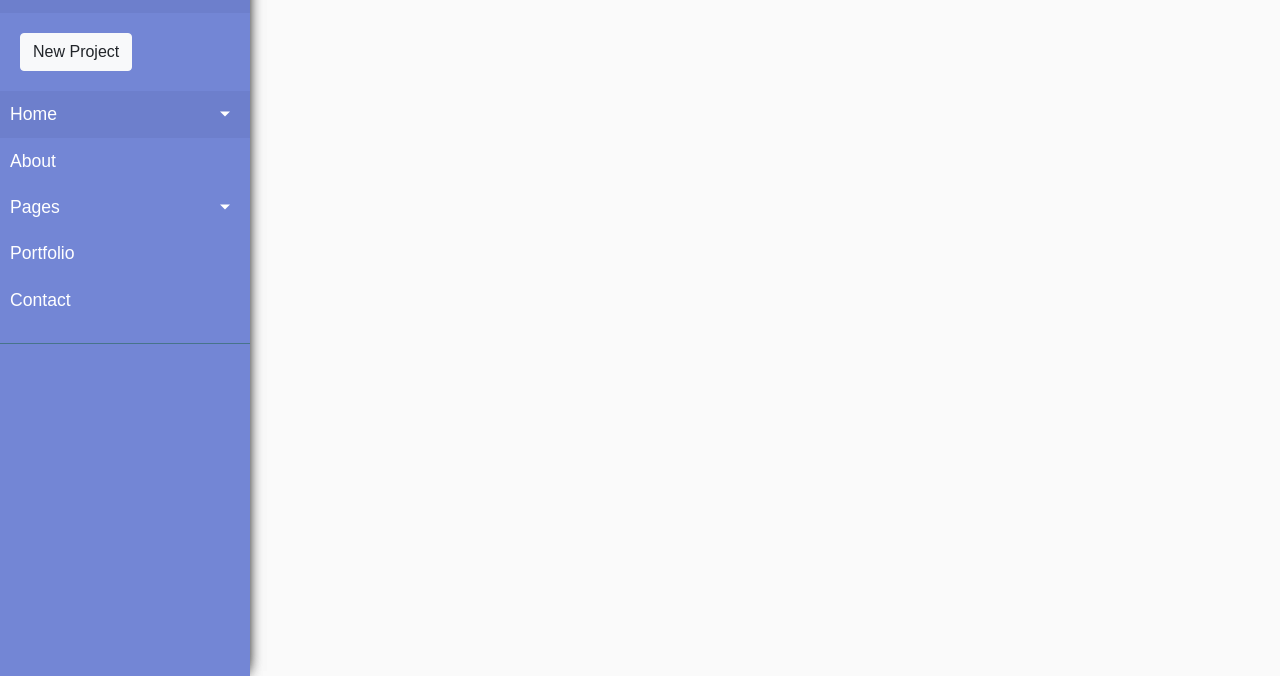
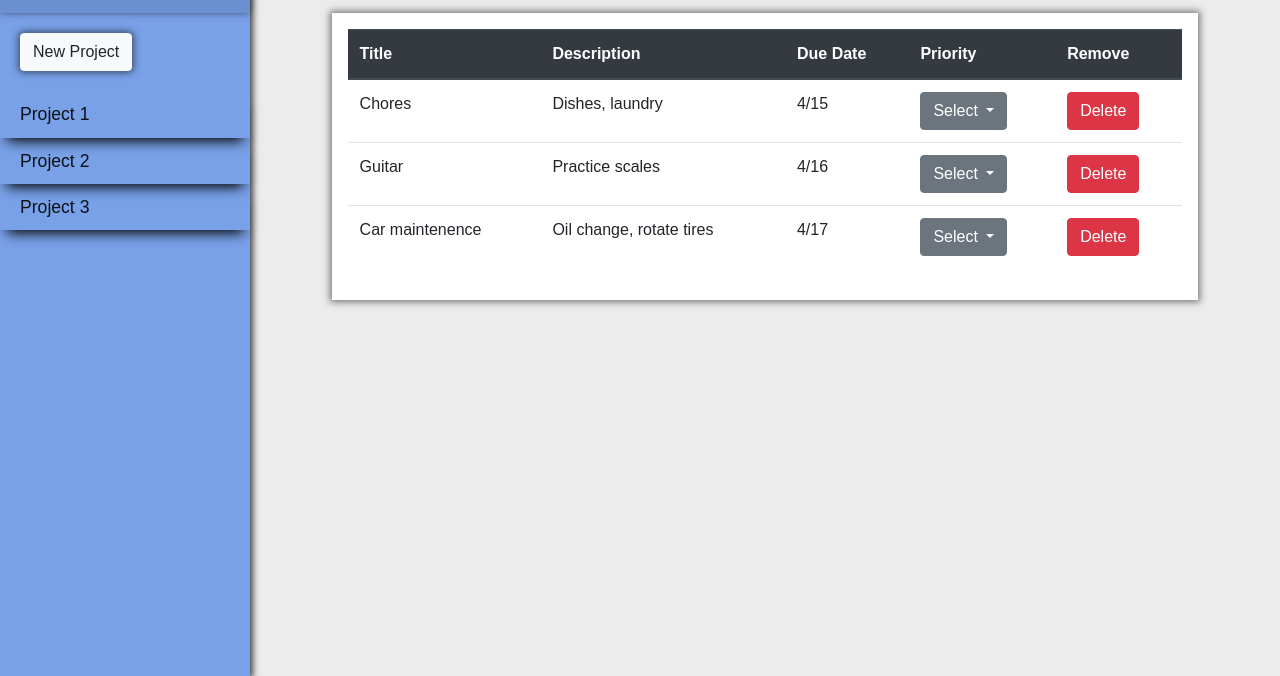
Before and after one commit to kasweigart/To-Do-List, a website built with webpack: page dist/index.html in a window 1280 px wide. Shown: the part 124-800 px from the top of the page. Built offline with nearby package versions, Linux system fonts and the light colour scheme.

Commit message:
added style and dummy text to sidebar and main page

```diff
--- a/dist/index.html
+++ b/dist/index.html
@@ -21,75 +21,90 @@
       </div>
       <div id="sidebar">
         <div class="wrapper">
-          <!-- Sidebar -->
           <nav id="sidebar">
             <div class="sidebar-header">
               <h3>My Projects</h3>
             </div>
             <ul class="list-unstyled components">
-              <button id="newProject" class="btn btn-light">New Project</button>
-              <li class="active">
-                <a
-                  href="#homeSubmenu"
-                  data-toggle="collapse"
-                  aria-expanded="false"
-                  class="dropdown-toggle"
-                  id="home-dropdown-toggle"
-                  >Home</a
-                >
-                <ul class="collapse list-unstyled" id="homeSubmenu">
-                  <li>
-                    <a href="#">Home 1</a>
-                  </li>
-                  <li>
-                    <a href="#">Home 2</a>
-                  </li>
-                  <li>
-                    <a href="#">Home 3</a>
-                  </li>
-                </ul>
+              <button id="newProjectButton" class="btn btn-light">
+                New Project
+              </button>
+              <li>
+                <a href="#">Project 1</a>
               </li>
               <li>
-                <a href="#">About</a>
+                <a href="#">Project 2</a>
               </li>
               <li>
-                <a
-                  href="#pageSubmenu"
-                  data-toggle="collapse"
-                  aria-expanded="false"
-                  class="dropdown-toggle"
-                  >Pages</a
-                >
-                <ul class="collapse list-unstyled" id="pageSubmenu">
-                  <li>
-                    <a href="#">Page 1</a>
-                  </li>
-                  <li>
-                    <a href="#">Page 2</a>
-                  </li>
-                  <li>
-                    <a href="#">Page 3</a>
-                  </li>
-                </ul>
-              </li>
-              <li>
-                <a href="#">Portfolio</a>
-              </li>
-              <li>
-                <a href="#">Contact</a>
+                <a href="#">Project 3</a>
               </li>
             </ul>
           </nav>
+          <div id="toDoList">
+            <table class='table'>
+              <thead class='thead-dark'>
+                <tr id="toDoHeader">
+              <th>Title</th>
+              <th>Description</th>
+              <th>Due Date</th>
+              <th>Priority</th>
+              <th>Remove</th>
+              </tr>
+            <tr>
+              <td>Chores</td>
+              <td>Dishes, laundry</td>
+              <td>4/15</td>
+              <td><div class="dropdown">
+                <button class="btn btn-secondary dropdown-toggle" type="button" id="dropdownMenuButton" data-toggle="dropdown" aria-haspopup="true" aria-expanded="false">
+                  Select
+                </button>
+                <div class="dropdown-menu" aria-labelledby="dropdownMenuButton">
+                  <a class="dropdown-item" href="#">Action</a>
+                  <a class="dropdown-item" href="#">Another action</a>
+                  <a class="dropdown-item" href="#">Something else here</a>
+                </div>
+              </div></td>
+              <td><button type="button" class="btn btn-danger" id='deleteButton'>Delete</button></td>
+            </tr>
+            <tr>
+              <td>Guitar</td>
+              <td>Practice scales</td>
+              <td>4/16</td>
+              <td><div class="dropdown">
+                <button class="btn btn-secondary dropdown-toggle" type="button" id="dropdownMenuButton" data-toggle="dropdown" aria-haspopup="true" aria-expanded="false">
+                  Select
+                </button>
+                <div class="dropdown-menu" aria-labelledby="dropdownMenuButton">
+                  <a class="dropdown-item" href="#">Action</a>
+                  <a class="dropdown-item" href="#">Another action</a>
+                  <a class="dropdown-item" href="#">Something else here</a>
+                </div>
+              </div></td>
+              <td><button type="button" class="btn btn-danger" id='deleteButton'>Delete</button></td>
+            </tr>
+            <tr>
+              <td>Car maintenence</td>
+              <td>Oil change, rotate tires</td>
+              <td>4/17</td>
+              <td><div class="dropdown">
+                <button class="btn btn-secondary dropdown-toggle" type="button" id="dropdownMenuButton" data-toggle="dropdown" aria-haspopup="true" aria-expanded="false">
+                  Select
+                </button>
+                <div class="dropdown-menu" aria-labelledby="dropdownMenuButton">
+                  <a class="dropdown-item" href="#">Action</a>
+                  <a class="dropdown-item" href="#">Another action</a>
+                  <a class="dropdown-item" href="#">Something else here</a>
+                </div>
+              </div></td>
+              <td><button type="button" class="btn btn-danger" id='deleteButton'>Delete</button></td>
+            </tr>
+            <tbody id='bookDisplay'></tbody>
+            </table>
+          </div>
         </div>
-      </div>
-      <div id="toDoList"></div>
     </div>
-    <!-- <script src="./main.js"></script> -->
-    <script
-      src="https://code.jquery.com/jquery-3.4.1.slim.min.js"
-      integrity="sha384-J6qa4849blE2+poT4WnyKhv5vZF5SrPo0iEjwBvKU7imGFAV0wwj1yYfoRSJoZ+n"
-      crossorigin="anonymous"
-    ></script>
+    <script src="./main.js"></script>
+    <script src="https://code.jquery.com/jquery-3.5.0.js" integrity="sha256-r/AaFHrszJtwpe+tHyNi/XCfMxYpbsRg2Uqn0x3s2zc=" crossorigin="anonymous"></script>
     <script
       src="https://cdn.jsdelivr.net/npm/popper.js@1.16.0/dist/umd/popper.min.js"
       integrity="sha384-Q6E9RHvbIyZFJoft+2mJbHaEWldlvI9IOYy5n3zV9zzTtmI3UksdQRVvoxMfooAo"
--- a/dist/styles.css
+++ b/dist/styles.css
@@ -1,6 +1,6 @@
 .wrapper {
   display: flex;
-    width: 100%;
+  flex-direction: row;
   align-items: stretch;
 }
 
@@ -8,75 +8,56 @@
   min-width: 250px;
   max-width: 250px;
   min-height: 100vh;
-}
-
-#sidebar.active {
-    margin-left: -250px;
-}
-
-a[data-toggle="collapse"] {
-    position: relative;
-}
-
-.dropdown-toggle::after {
-    display: block;
-    position: absolute;
-    top: 50%;
-    right: 20px;
-    transform: translateY(-50%);
-}
-
-@media (max-width: 768px) {
-    #sidebar {
-        margin-left: -250px;
-    }
-    #sidebar.active {
-        margin-left: 0;
-    }
+  flex: 1;
 }
 
 body {
-    font-family: 'Poppins', sans-serif;
+  font-family: "Poppins", sans-serif;
   background: #fafafa;
 }
 
 p {
-    font-family: 'Poppins', sans-serif;
+  font-family: "Poppins", sans-serif;
   font-size: 1.1em;
   font-weight: 300;
   line-height: 1.7em;
   color: #999;
 }
 
-a, a:hover, a:focus {
+a,
+a:hover,
+a:focus {
   color: inherit;
   text-decoration: none;
   transition: all 0.3s;
 }
 
 #sidebar {
-    /* don't forget to add all the previously mentioned styles here too */
-    background: #7386D5;
+  background: #79a1e8;
   color: #fff;
   transition: all 0.3s;
-    -webkit-box-shadow: 0px 0px 15px -5px #000000;
-    box-shadow: 0px 0px 15px -5px #000000;
+  -webkit-box-shadow: 0px 0px 7px 2px rgba(0, 0, 0, 0.5);
+  -moz-box-shadow: 0px 0px 7px 2px rgba(0, 0, 0, 0.5);
+  box-shadow: 0px 0px 7px 2px rgba(0, 0, 0, 0.5);
 }
 
 .navbar {
-    -webkit-box-shadow: 0px 0px 15px -5px #000000;
-    box-shadow: 0px 0px 15px -5px #000000;
+  -webkit-box-shadow: 0px 0px 7px 2px rgba(0, 0, 0, 0.5);
+  -moz-box-shadow: 0px 0px 7px 2px rgba(0, 0, 0, 0.5);
+  box-shadow: 0px 0px 7px 2px rgba(0, 0, 0, 0.5);
 }
 
 #sidebar .sidebar-header {
-    margin-top:55.6px;
+  margin-top: 55.6px;
   padding: 20px;
-    background: #6d7fcc;
+  background: #6b90cf;
+  -webkit-box-shadow: 0px 0px 7px 0px rgba(0, 0, 0, 0.5);
+  -moz-box-shadow: 0px 0px 7px 0px rgba(0, 0, 0, 0.5);
+  box-shadow: 0px 0px 7px 0px rgba(0, 0, 0, 0.5);
 }
 
 #sidebar ul.components {
   padding: 20px 0;
-    border-bottom: 1px solid #47748b;
 }
 
 #sidebar ul p {
@@ -85,30 +66,52 @@ a, a:hover, a:focus {
 }
 
 #sidebar ul li a {
+  color: rgba(0, 0, 0, 0.9);
   padding: 10px;
+  padding-left: 20px;
   font-size: 1.1em;
   display: block;
+  -webkit-box-shadow: 0px 10px 13px -7px #000000,
+    5px 5px 15px 5px rgba(0, 0, 0, 0);
+  box-shadow: 0px 10px 13px -7px #000000, 5px 5px 15px 5px rgba(0, 0, 0, 0);
 }
 #sidebar ul li a:hover {
-    color: #7386D5;
+  color: black;
   background: #fff;
 }
 
-#sidebar ul li.active > a, a[aria-expanded="true"] {
-    color: #fff;
-    background: #6d7fcc;
-}
-ul ul a {
-    font-size: 0.9em !important;
-    padding-left: 30px !important;
-    background: #6d7fcc;
+#newProjectButton {
+  display: flex;
+  margin-left: 20px;
+  margin-bottom: 20px;
+  -webkit-box-shadow: 0px 0px 7px 2px rgba(0, 0, 0, 0.5);
+  -moz-box-shadow: 0px 0px 7px 2px rgba(0, 0, 0, 0.5);
+  box-shadow: 0px 0px 7px 2px rgba(0, 0, 0, 0.5);
 }
 
-#newProject {
-    display: flex;
-    margin-left: 20px;
+#toDoList {
+  height: fit-content;
+  width: auto;
+  position: absolute;
+  color: black;
+  background-color: white;
+  padding: 1em;
+  margin-top: 137.2px;
+  left: 331.6px;
+  right: 81.6px;
+  -webkit-box-shadow: 0px 0px 7px 2px rgba(0, 0, 0, 0.5);
+  -moz-box-shadow: 0px 0px 7px 2px rgba(0, 0, 0, 0.5);
+  box-shadow: 0px 0px 7px 2px rgba(0, 0, 0, 0.5);
 }
 
 #home-dropdown-toggle {
   margin-top: 20px;
 }
+
+#toDoHeader {
+  width: 800px;
+}
+
+#content {
+  background-color: rgb(236, 236, 236);
+}
```
Lines whose indentation alone changed are shown as unchanged.
